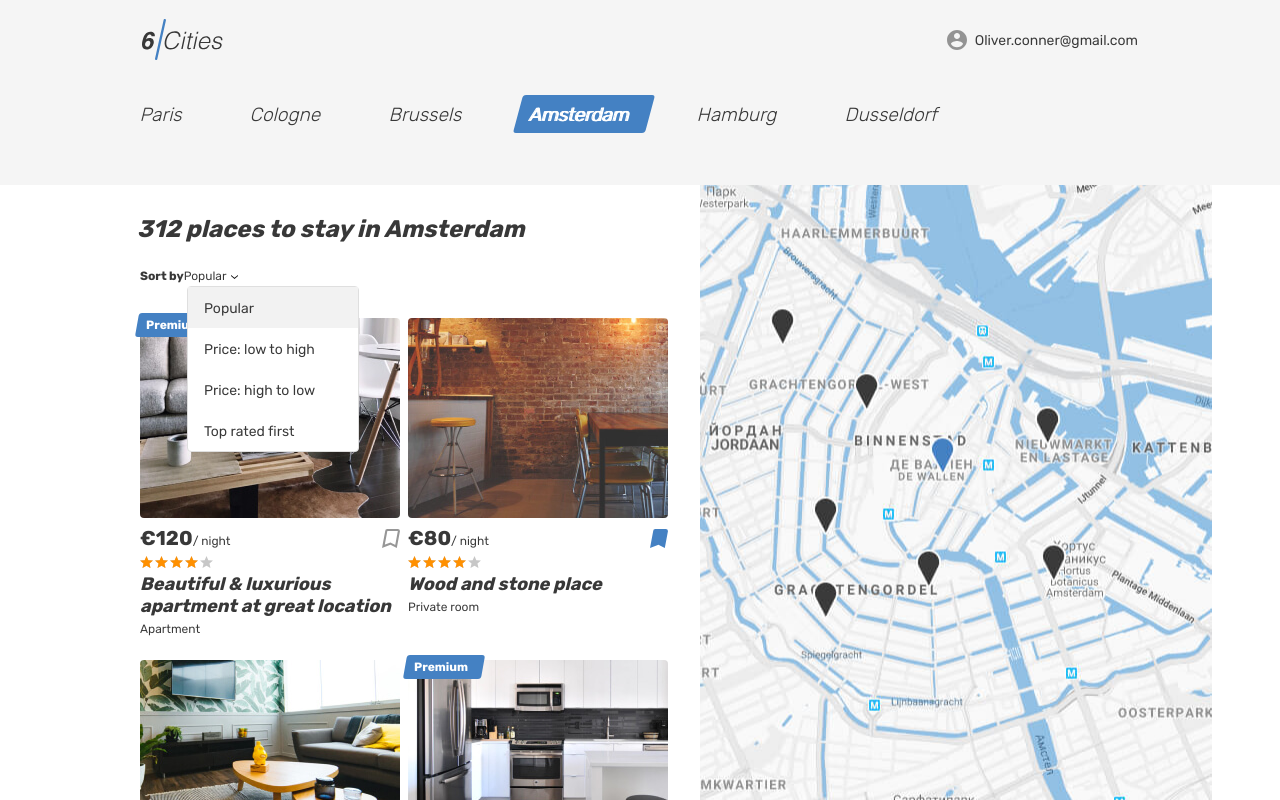
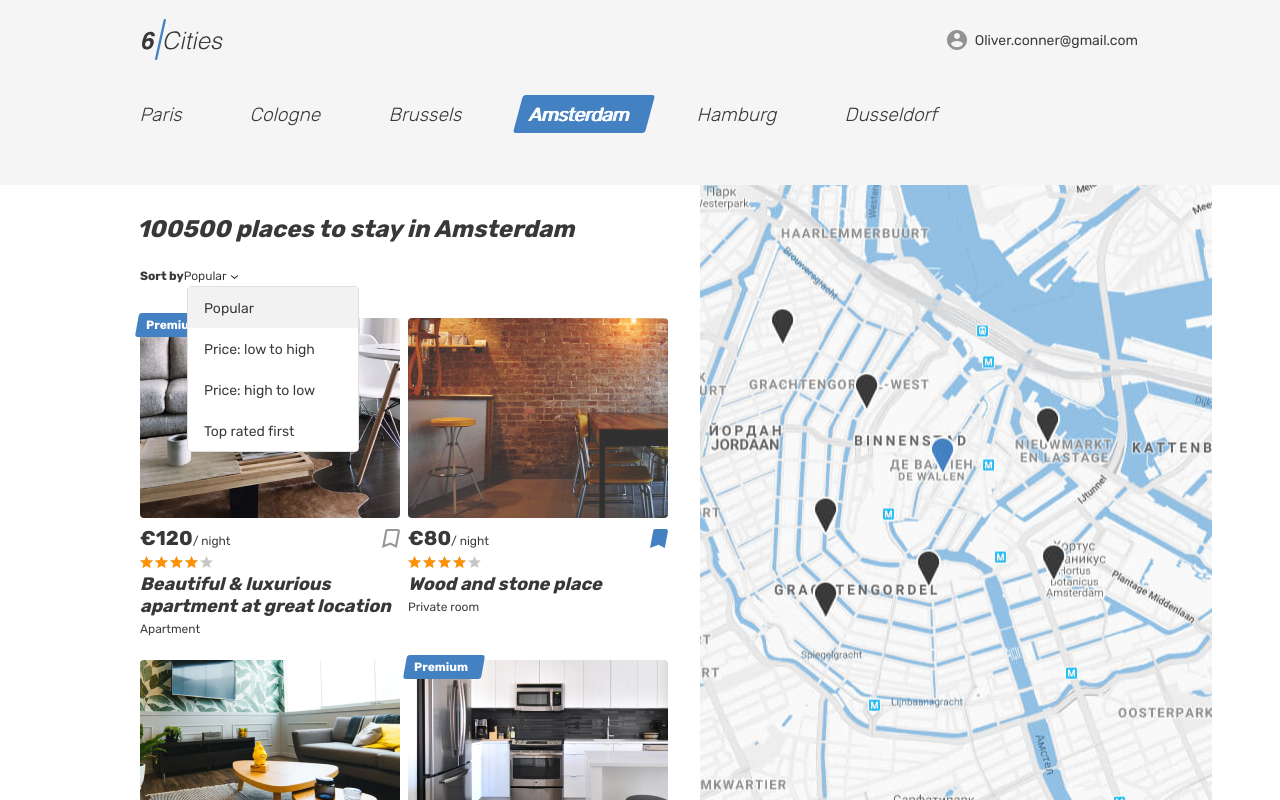
Before and after one commit to yourgen/1424299-six-cities-4, a React app: page / in a window 1280 px wide. Built offline with nearby package versions, Linux system fonts and the light colour scheme.

Commit message:
добавил пропсы

```diff
--- a/src/components/app/app.jsx
+++ b/src/components/app/app.jsx
@@ -1,10 +1,12 @@
 import React from "react";
 import Main from "../main/main.jsx";
 
+const App = (props) => {
+  // eslint-disable-next-line react/prop-types
+  const {rentOffers} = props;
 
-const App = () => {
   return (
-    <Main />
+    <Main rentOffers={rentOffers}/>
   );
 };
 
--- a/src/components/main/main.jsx
+++ b/src/components/main/main.jsx
@@ -1,6 +1,9 @@
 import React from "react";
 
-const Main = () => {
+const Main = (props) => {
+  // eslint-disable-next-line react/prop-types
+  const {rentOffers} = props;
+
   return (
     <div className="page page--gray page--main">
       <header className="header">
@@ -68,7 +71,7 @@ const Main = () => {
           <div className="cities__places-container container">
             <section className="cities__places places">
               <h2 className="visually-hidden">Places</h2>
-              <b className="places__found">312 places to stay in Amsterdam</b>
+              <b className="places__found">{rentOffers} places to stay in Amsterdam</b>
               <form className="places__sorting" action="#" method="get">
                 <span className="places__sorting-caption">Sort by</span>
                 <span className="places__sorting-type" tabIndex="0">
--- a/src/index.js
+++ b/src/index.js
@@ -2,7 +2,13 @@ import React from "react";
 import ReactDOM from "react-dom";
 import App from "./components/app/app.jsx";
 
+const Settings = {
+  RENT_OFFERS: 100500
+};
+
 ReactDOM.render(
-    <App />,
+    <App
+      rentOffers={Settings.RENT_OFFERS}
+    />,
     document.querySelector(`#root`)
 );
```
